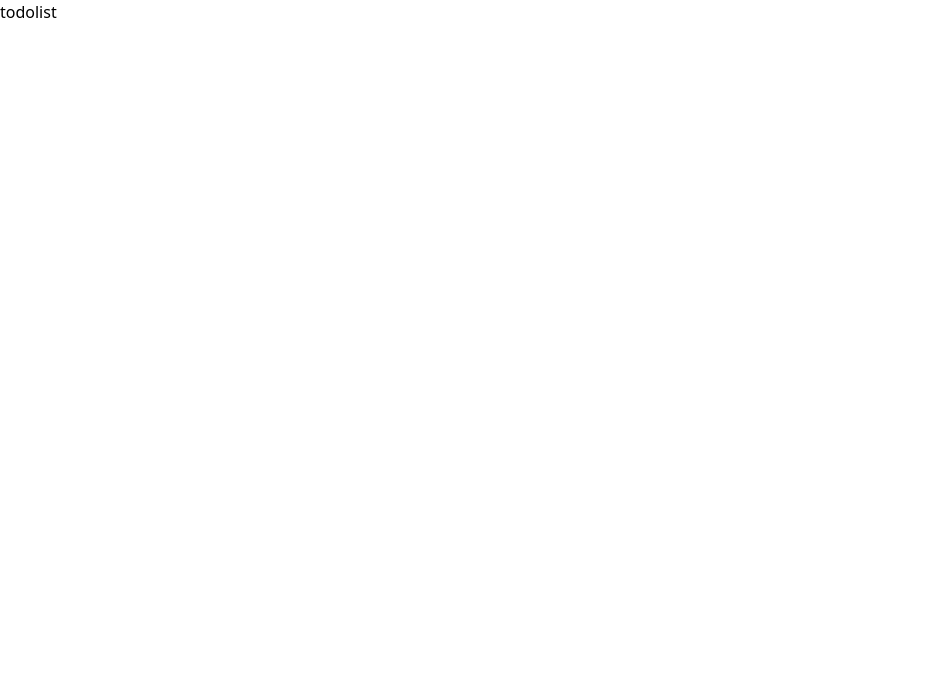
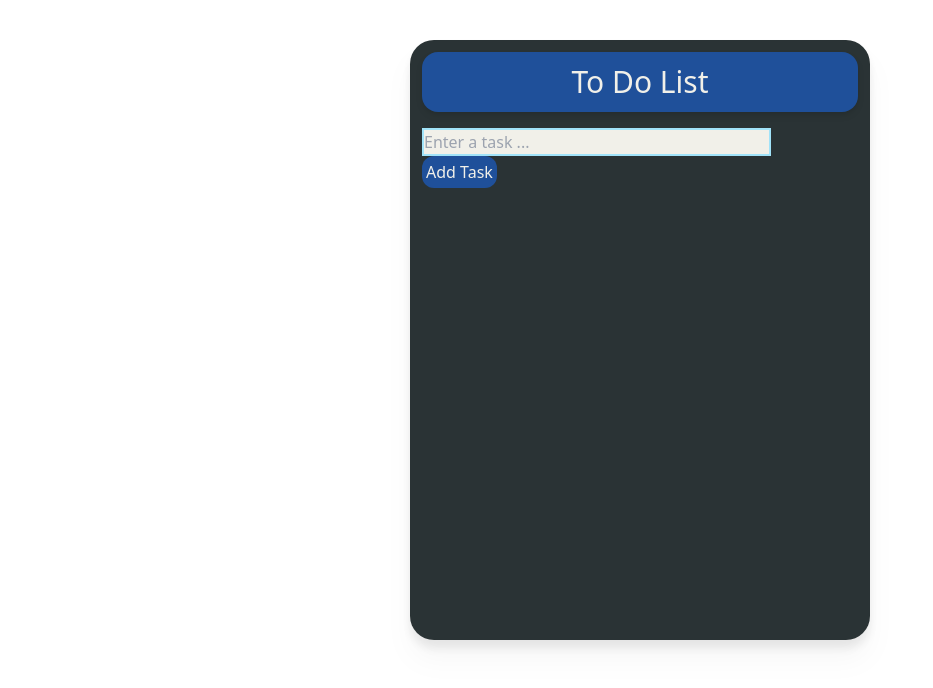
Before and after one commit to LuckyPrima/BMI-Check, a Next.js app: page /todolist in a window 1280 px wide. Shown: the top 688 px of the page, without its empty margins (0-933 px from the left). Built offline with nearby package versions, Linux system fonts and the light colour scheme.

Commit message:
todolist

```diff
--- a/src/pages/todolist.tsx
+++ b/src/pages/todolist.tsx
@@ -1,7 +1,105 @@
-import React from "react";
+import React, { useState } from "react";
 
-function todolist() {
-  return <div>todolist</div>;
+function ToDoList() {
+  const [tasks, setTasks] = useState<string[]>([]);
+  const [newTask, setNewTask] = useState<string>("");
+
+  function handleInputChange(event: React.ChangeEvent<HTMLInputElement>) {
+    setNewTask(event.target.value);
+  }
+
+  function addTask() {
+    if (newTask.trim() !== "") {
+      setTasks([...tasks, newTask]);
+      setNewTask("");
+    }
+  }
+
+  function deleteTask(index: number) {
+    setTasks(tasks.filter((_, i) => i !== index));
+  }
+
+  function moveTaskUp(index: number) {
+    if (index > 0) {
+      const updatedTasks = [...tasks];
+      [updatedTasks[index], updatedTasks[index - 1]] = [
+        updatedTasks[index - 1],
+        updatedTasks[index],
+      ];
+      setTasks(updatedTasks);
+    }
+  }
+
+  function moveTaskDown(index: number) {
+    if (index < tasks.length - 1) {
+      const updatedTasks = [...tasks];
+      [updatedTasks[index], updatedTasks[index + 1]] = [
+        updatedTasks[index + 1],
+        updatedTasks[index],
+      ];
+      setTasks(updatedTasks);
+    }
+  }
+
+  return (
+    <div className="to-do-list flex flex-col items-center p-10">
+      <div className="min-h-[600px] bg-[#2A3335] w-[460px] rounded-3xl p-3 drop-shadow-xl">
+        <h1 className="text-center text-3xl p-3 text-[#F1F0E9] bg-[#1F509A] rounded-2xl drop-shadow-md">
+          To Do List
+        </h1>
+
+        <div className="inline-block pr-4 pt-4">
+          <input
+            className="border-solid border-2 border-[#A1E3F9] w-[349px] bg-[#F1F0E9]"
+            type="text"
+            placeholder="Enter a task ..."
+            value={newTask}
+            onChange={handleInputChange}
+          />
+        </div>
+
+        <div className="inline-block">
+          <button
+            className="bg-[#1F509A] hover:bg-[#0A3981] p-1 rounded-xl text-[#F1F0E9]"
+            onClick={addTask}
+          >
+            Add Task
+          </button>
+        </div>
+
+        <ul className="overflow-y-scroll overflow-y-hidden max-h-[600px] pt-5">
+          {tasks.map((task, index) => (
+            <li
+              className="border-b-2 border-[#EAEAEA] w-full p-2 flex justify-between items-center text-[#F1F0E9]"
+              key={index}
+            >
+              {task}
+              <div>
+                <button
+                  className="hover:bg-gray-500 p-1"
+                  onClick={() => moveTaskUp(index)}
+                >
+                  ⬆
+                </button>
+                <button
+                  className="hover:bg-gray-500 p-1"
+                  onClick={() => moveTaskDown(index)}
+                >
+                  ⬇
+                </button>
+                <button
+                  className="hover:bg-gray-500 p-1"
+                  onClick={() => deleteTask(index)}
+                >
+                  ❌
+                </button>
+              </div>
+            </li>
+          ))}
+        </ul>
+      </div>
+    </div>
+  );
 }
 
-export default todolist;
+export default ToDoList;
```
